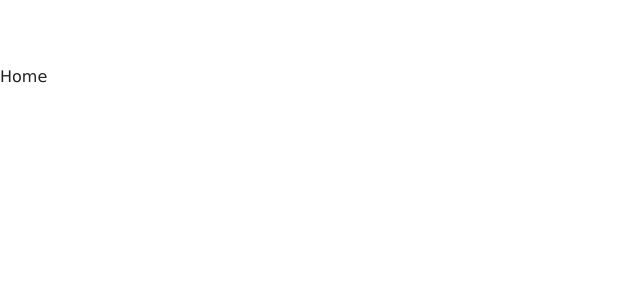
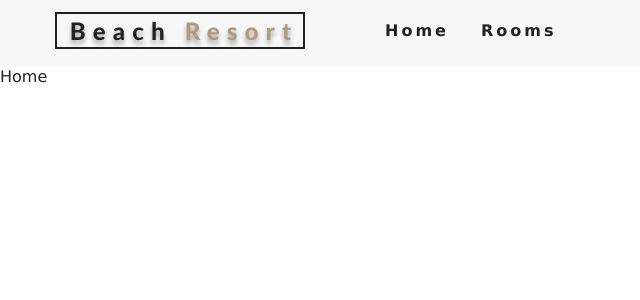
Before and after one commit to thusharathiwanka/beach-resort, a React (Create React App) app: page / in a window 1280 px wide. Shown: the top 300 px of the page, without its empty margins (0-640 px from the left). Built offline with nearby package versions, Linux system fonts and the light colour scheme.

Commit message:
CREATE: header component created

```diff
--- a/package.json
+++ b/package.json
@@ -12,6 +12,7 @@
     "@types/react-dom": "^17.0.11",
     "react": "^17.0.2",
     "react-dom": "^17.0.2",
+    "react-icons": "^4.3.1",
     "react-router-dom": "^6.0.2",
     "react-scripts": "4.0.3",
     "typescript": "^4.5.2",
--- a/src/App.tsx
+++ b/src/App.tsx
@@ -7,14 +7,19 @@ import Home from "./pages/Home";
 import Room from "./pages/Room";
 import Rooms from "./pages/Rooms";
 
+import Header from "./components/Header";
+
 const App: React.FC = (): JSX.Element => {
 	return (
+		<>
+			<Header />
 			<Routes>
 				<Route path="/" element={<Home />} />
 				<Route path="/rooms" element={<Rooms />} />
 				<Route path="/room/:id" element={<Room />} />
 				<Route path="*" element={<Error />} />
 			</Routes>
+		</>
 	);
 };
 
--- /dev/null
+++ b/src/components/Header.tsx
@@ -0,0 +1,36 @@
+import { useState } from "react";
+import { Link } from "react-router-dom";
+import { HiMenuAlt1 } from "react-icons/hi";
+
+import Logo from "../images/logo.svg";
+
+const Header: React.FC = (): JSX.Element => {
+	const [isOpen, setIsOpen] = useState<boolean>(false);
+
+	const handleOpen = (): void => {
+		setIsOpen(!isOpen);
+	};
+
+	return (
+		<header className="navbar">
+			<div className="nav-center">
+				<div className="nav-header">
+					<Link to="/">
+						<img src={Logo} alt="beach-resort-logo" />
+					</Link>
+					<button className="nav-btn" onClick={handleOpen}>
+						<HiMenuAlt1 className="nav-icon" />
+					</button>
+				</div>
+				<nav>
+					<ul className={isOpen ? "nav-links show-nav" : "nav-links"}>
+						<Link to="/">Home</Link>
+						<Link to="/rooms">Rooms</Link>
+					</ul>
+				</nav>
+			</div>
+		</header>
+	);
+};
+
+export default Header;
--- a/src/index.tsx
+++ b/src/index.tsx
@@ -5,6 +5,7 @@ import { BrowserRouter as Router } from "react-router-dom";
 import "./index.css";
 
 import App from "./App";
+
 import reportWebVitals from "./reportWebVitals";
 
 ReactDOM.render(
```
Also changed, not shown: src/index.css (+6 -8 lines), src/logo.svg (deleted), 1 other file (tests, documents, lock files or other folders). Lines whose indentation alone changed are shown as unchanged.
